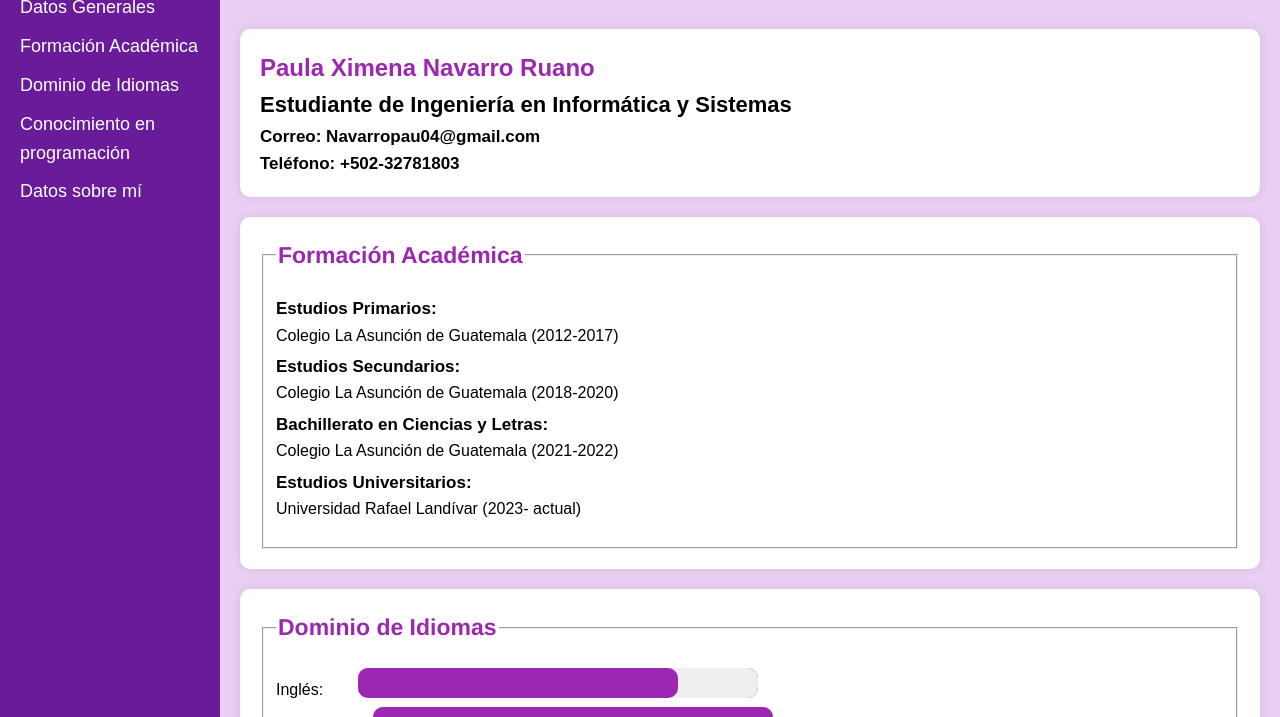
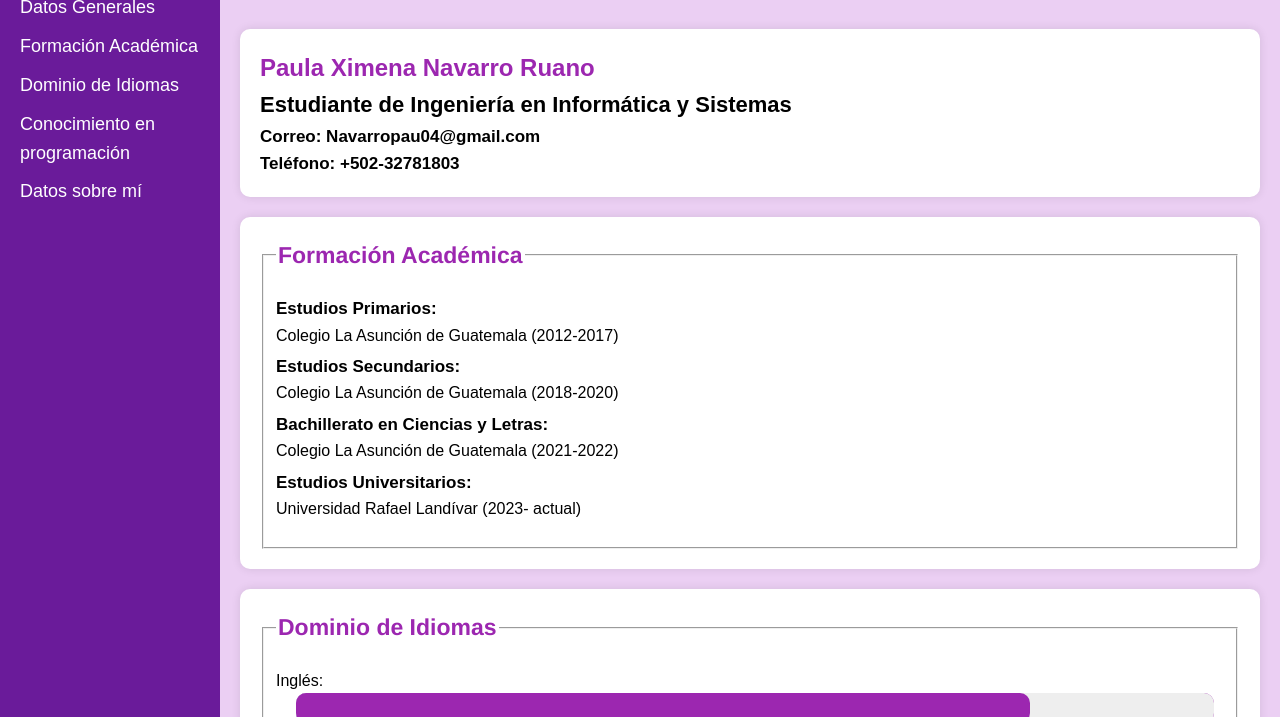
Before and after one commit to IsPau04/Curriculum.github.io, a plain HTML site: page index.html in a window 1280 px wide. Shown: the part 83-800 px from the top of the page. Drawn offline with Linux system fonts and the light colour scheme.

Commit message:
barra progress

```diff
--- a/index.html
+++ b/index.html
@@ -87,11 +87,11 @@
         }
         .progress-container {
             margin-left: 20px;
+            max-width: calc(100% - 30px); /* Ancho máximo ajustado */
         }
         progress {
-            width: 400px; /* Ancho de la barra de progreso */
+            width: calc(100% - 30px); /* Ancho máximo ajustado */
             height: 30px;
-            margin-left: 10px;
             border: none;
             border-radius: 10px;
             background-image: linear-gradient(to right, #6a1b9a, #9c27b0);
```
